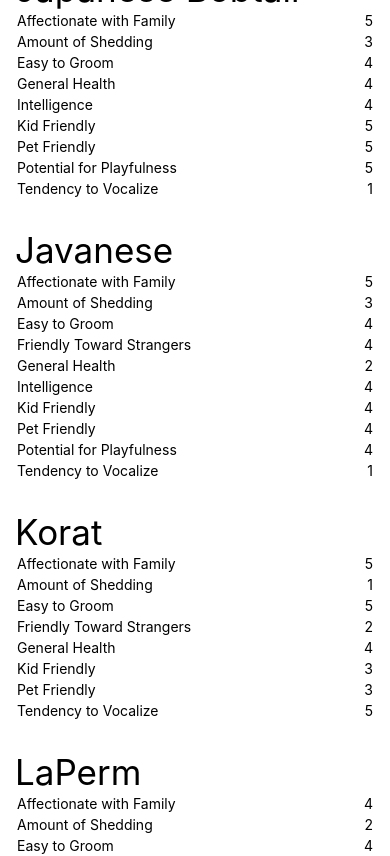
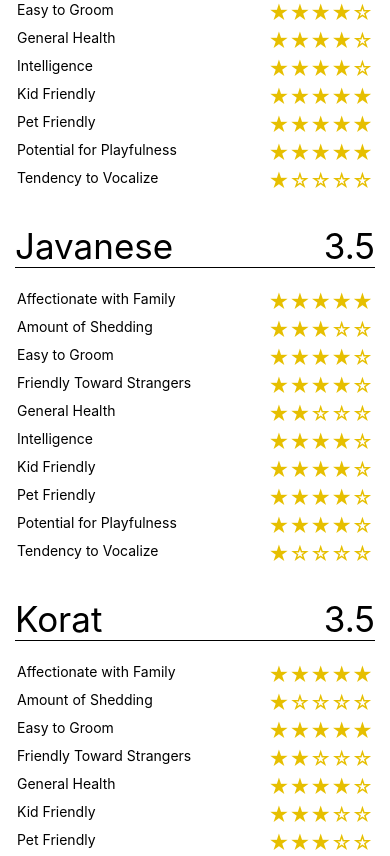
Before and after one commit to aucoeur/fursonalities, a React Native app: screen / in a window 390 px wide. Shown: the top 856 px of the page. Built offline with nearby package versions, Linux system fonts and the light colour scheme.

Commit message:
add ratings as stars add average overall rating

```diff
--- a/Feature.js
+++ b/Feature.js
@@ -3,10 +3,16 @@ import { View, Text, StyleSheet } from "react-native";
 
 export default function Feature(props) {
   const { name, value } = props
+  let stars = ''
+  // ☆★
+  for (let i = 0; i < 5; i +=1) {
+    i < value ? stars += '★' : stars += '☆'
+  }
+
   return (
     <View style={style.container}>
       <Text style={style.left}>{name}</Text>
-      <Text style={style.right}>{value}</Text>
+      <Text style={style.right}>{stars}</Text>
     </View>
   )
 }
@@ -19,5 +25,8 @@ const style = StyleSheet.create({
     padding: 2
   },
   left: {},
-  right: {},
+  right: {
+    color: 'hsl(50, 100%, 45%)',
+    fontSize: 20,
+  },
 })
--- a/Item.js
+++ b/Item.js
@@ -8,21 +8,35 @@ export default function Item(props) {
   const { breed } = data
   const keys = Object.keys(data).filter(key => key !== 'breed')
 
+  const average = (keys.reduce((acc, key) => {
+    return acc + data[key]
+  }, 0) / keys.length).toFixed(1)
+
   return (
     <View style={style.container}>
-      <Text style={style.head}>{breed}</Text>
-      {
-        keys.map(key =>
-            <Feature name={key} value={data[key]} />
-        )
-      }
+      <View style={style.head}>
+        <Text style={style.headText}>{breed}</Text>
+        <Text style={style.headText}>{!isNaN(average) ? average : '-- '}</Text>
+      </View>
+
+      { keys.map(key =>
+        <Feature key={key} name={key} value={data[key]} />
+      )}
+
     </View>
   )
 }
 
 const style = StyleSheet.create({
   head: {
-    fontSize: 35
+    flexDirection: 'row',
+    justifyContent: 'space-between',
+    borderBottomColor: '#000',
+    borderBottomWidth: 1,
+    marginBottom: 20
+  },
+  headText: {
+    fontSize: 35,
   },
   container: {
     padding: 10,
```
Also changed, not shown: 1 other file (tests, documents, lock files or other folders).
